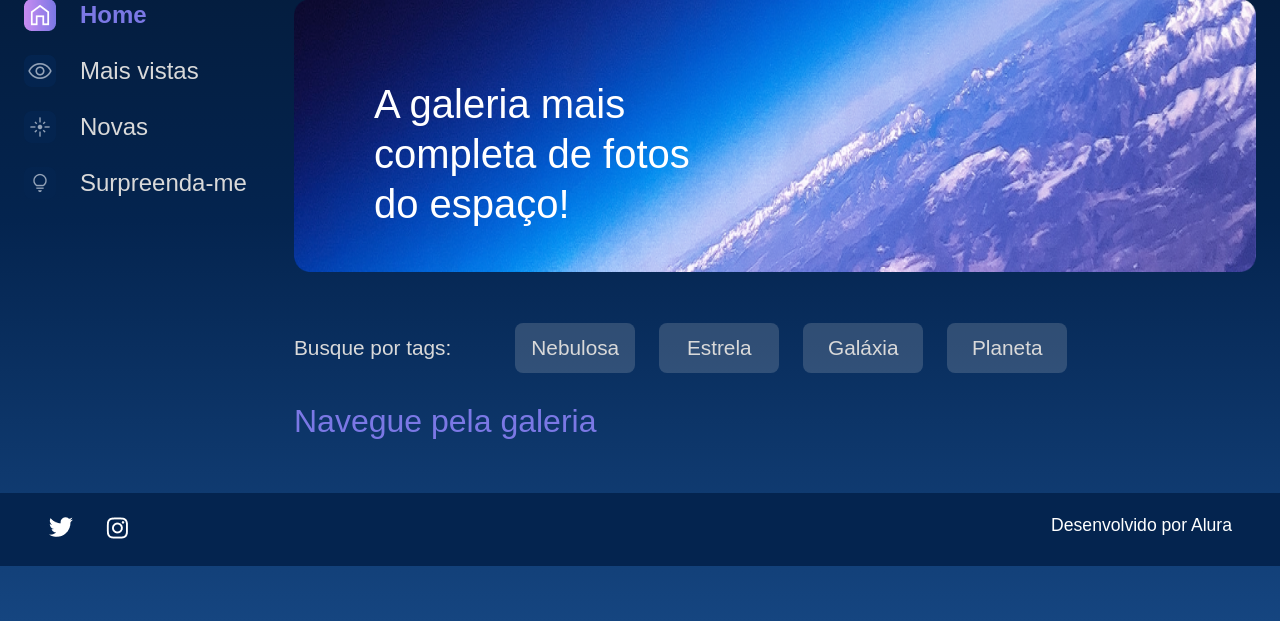
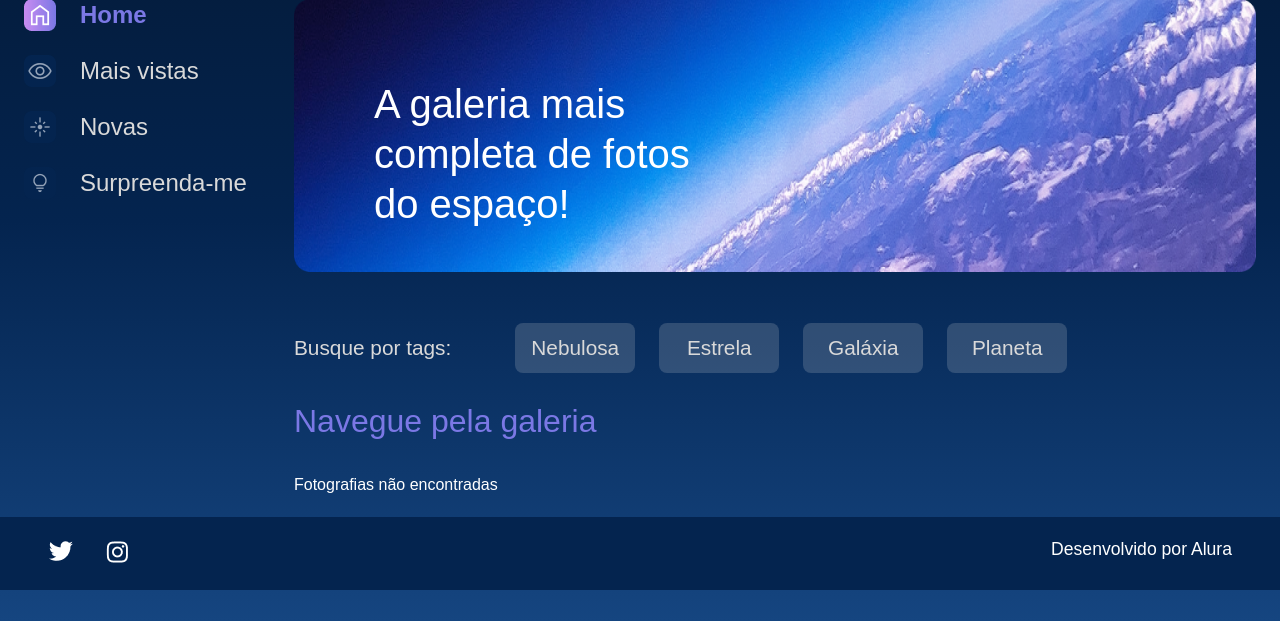
Before and after one commit to danielcosta010/Django--templates-e-boas-praticas, a Django app: page / in a window 1280 px wide. Shown: the part 179-800 px from the top of the page. Run offline with Django 5.2, Linux system fonts and the light colour scheme; data that the repository does not hold is empty.

Commit message:
Adicionando mensagem de não encontrado

```diff
--- a/templates/galeria/index.html
+++ b/templates/galeria/index.html
@@ -43,6 +43,9 @@
                             </li>
                             {% endfor %}
                             {% else %}
+                            <div class="imagem__texto">
+                                <p>Fotografias não encontradas</p>
+                            </div>
                             {% endif %}
                         </ul>
                     </div>
```
